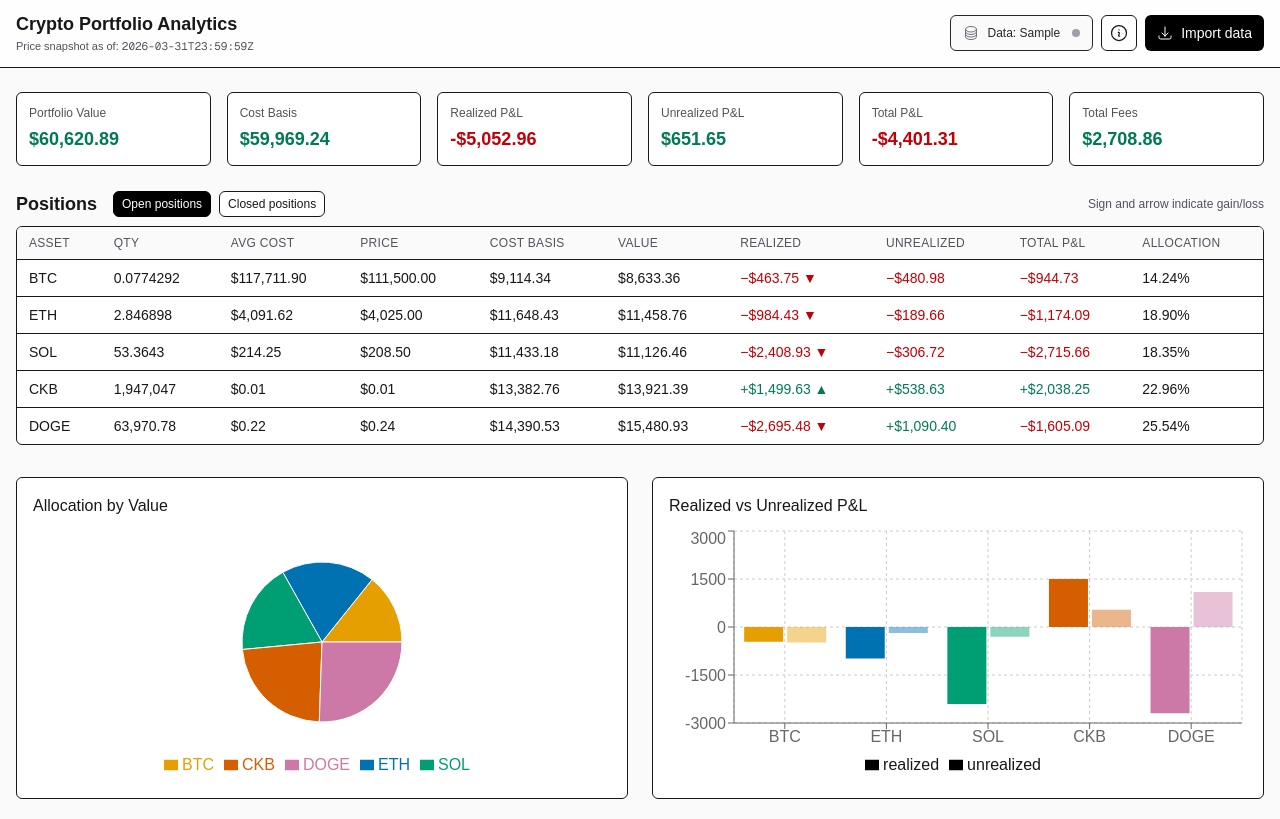
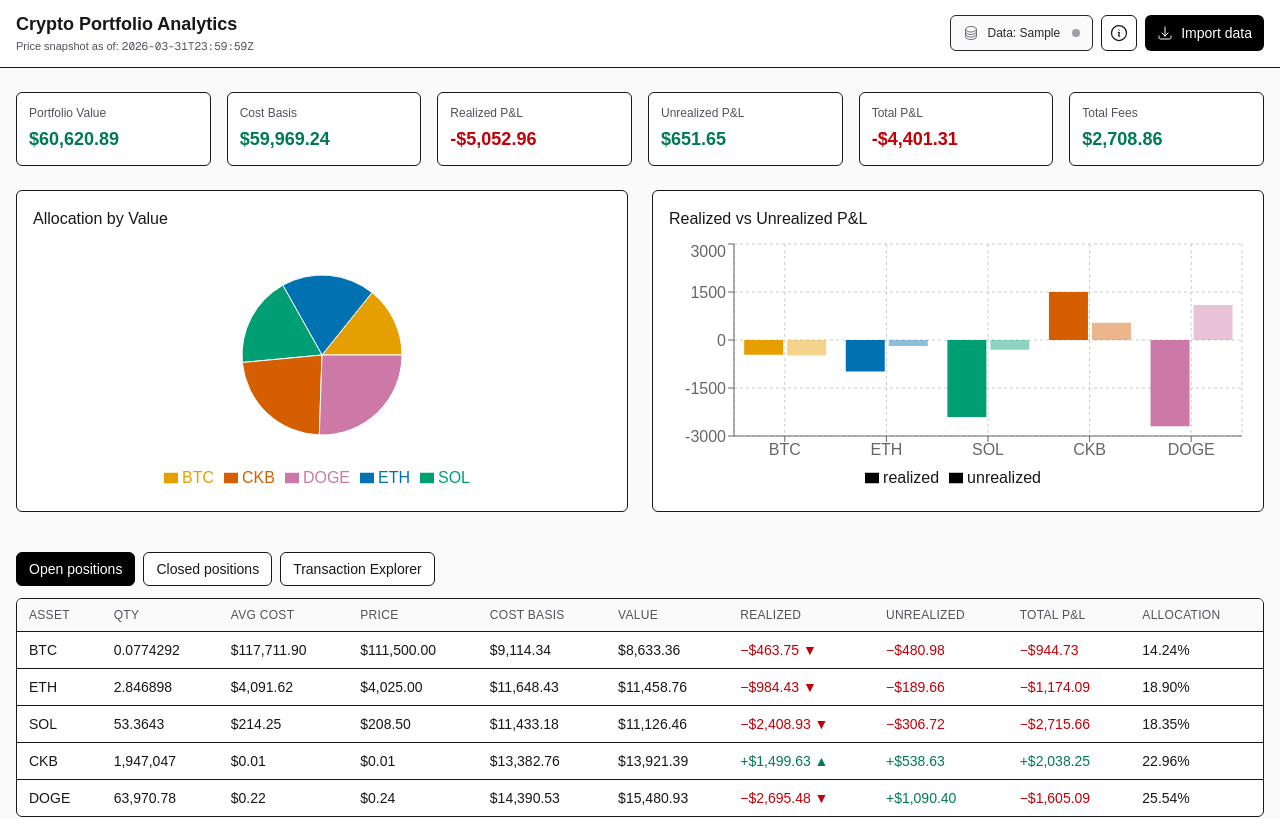
Before and after one commit to trungdoit/crypto-portfolio-analytics, a Next.js app: page / in a window 1280 px wide. Shown: the top 819 px of the page. Built offline with nearby package versions, Linux system fonts and the light colour scheme.

Commit message:
ui(tabs): place three-tab section below charts; label third tab 'Transaction Explorer'; restore full explorer content
Co-authored-by: Mason <jacksond2789@gmail.com>

```diff
--- a/src/app/page.tsx
+++ b/src/app/page.tsx
@@ -55,7 +55,7 @@ export default function Home() {
   });
   const [page, setPage] = useState(1);
   const pageSize = 20;
-  const [holdingsTab, setHoldingsTab] = useState<"open" | "closed">("open");
+  const [activeTab, setActiveTab] = useState<"open" | "closed" | "transactions">("open");
   const [selectedPositionId, setSelectedPositionId] = useState<string | null>(null);
 
   async function loadSample() {
@@ -374,29 +374,76 @@ export default function Home() {
               <Kpi title="Total Fees" value={formatCurrency(new Decimal(portfolio.totals.fees || "0"))} />
             </section>
 
-            {/* Positions (Holdings) */}
-            <section className="mb-8">
-              <div className="mb-2 flex items-center justify-between">
-                <div className="flex items-center gap-2">
-                  <h2 className="text-lg font-semibold">Positions</h2>
-                  <div className="ml-2 inline-flex items-center gap-2">
+            {/* Positions & Explorer tabs will render below charts */}
+
+            {/* Charts */}
+            <section className="grid grid-cols-1 gap-6 md:grid-cols-2 mb-10">
+              <div className="rounded-md border bg-white p-4">
+                <h3 className="mb-2 font-medium">Allocation by Value</h3>
+                <div className="h-64">
+                  <ResponsiveContainer width="100%" height="100%">
+                    <PieChart>
+                      <Pie data={allocationData} dataKey="value" nameKey="name" cx="50%" cy="50%" outerRadius={80}>
+                        {allocationData.map((entry) => (
+                          // Stable color per asset
+                          <Cell key={entry.name} fill={colorForAsset(entry.name)} />
+                        ))}
+                      </Pie>
+                      <Legend />
+                      <Tooltip />
+                    </PieChart>
+                  </ResponsiveContainer>
+                </div>
+              </div>
+              <div className="rounded-md border bg-white p-4">
+                <h3 className="mb-2 font-medium">Realized vs Unrealized P&L</h3>
+                <div className="h-64">
+                  <ResponsiveContainer width="100%" height="100%">
+                    <BarChart data={pnlByAsset}>
+                      <CartesianGrid strokeDasharray="3 3" />
+                      <XAxis dataKey="symbol" />
+                      <YAxis />
+                      <Tooltip />
+                      <Legend />
+                      <Bar dataKey="realized">
+                        {pnlByAsset.map((entry) => (
+                          <Cell key={`realized-${entry.symbol}`} fill={colorForAsset(entry.symbol)} />
+                        ))}
+                      </Bar>
+                      <Bar dataKey="unrealized">
+                        {pnlByAsset.map((entry) => (
+                          <Cell key={`unrealized-${entry.symbol}`} fill={withAlpha(colorForAsset(entry.symbol), 0.45)} />
+                        ))}
+                      </Bar>
+                    </BarChart>
+                  </ResponsiveContainer>
+                </div>
+              </div>
+            </section>
+
+            {/* Open positions | Closed positions | Transaction Explorer */}
+            <section className="mb-24">
+              <div className="mb-3 flex items-center gap-2">
                 <button
-                      className={`rounded-md border px-2 py-1 text-xs ${holdingsTab === "open" ? "bg-black text-white border-black" : "bg-white hover:bg-zinc-50"}`}
-                      onClick={() => setHoldingsTab("open")}
+                  className={`rounded-md border px-3 py-1.5 text-sm ${activeTab === "open" ? "bg-black text-white border-black" : "bg-white hover:bg-zinc-50"}`}
+                  onClick={() => setActiveTab("open")}
                 >
                   Open positions
                 </button>
                 <button
-                      className={`rounded-md border px-2 py-1 text-xs ${holdingsTab === "closed" ? "bg-black text-white border-black" : "bg-white hover:bg-zinc-50"}`}
-                      onClick={() => setHoldingsTab("closed")}
+                  className={`rounded-md border px-3 py-1.5 text-sm ${activeTab === "closed" ? "bg-black text-white border-black" : "bg-white hover:bg-zinc-50"}`}
+                  onClick={() => setActiveTab("closed")}
                 >
                   Closed positions
                 </button>
+                <button
+                  className={`rounded-md border px-3 py-1.5 text-sm ${activeTab === "transactions" ? "bg-black text-white border-black" : "bg-white hover:bg-zinc-50"}`}
+                  onClick={() => setActiveTab("transactions")}
+                >
+                  Transaction Explorer
+                </button>
               </div>
-                </div>
-                <span className="text-xs text-zinc-600">Sign and arrow indicate gain/loss</span>
-              </div>
-              {holdingsTab === "open" ? (
+              {activeTab === "open" && (
                 <div className="overflow-x-auto rounded-md border bg-white">
                   <table className="min-w-full text-sm">
                     <thead className="bg-zinc-50 text-left">
@@ -449,7 +496,8 @@ export default function Home() {
                     </tbody>
                   </table>
                 </div>
-              ) : (
+              )}
+              {activeTab === "closed" && (
                 <div className="overflow-x-auto rounded-md border bg-white">
                   <table className="min-w-full text-sm">
                     <thead className="bg-zinc-50 text-left">
@@ -500,54 +548,163 @@ export default function Home() {
                   </table>
                 </div>
               )}
-            </section>
-
-            {/* Charts */}
-            <section className="grid grid-cols-1 gap-6 md:grid-cols-2 mb-10">
-              <div className="rounded-md border bg-white p-4">
-                <h3 className="mb-2 font-medium">Allocation by Value</h3>
-                <div className="h-64">
-                  <ResponsiveContainer width="100%" height="100%">
-                    <PieChart>
-                      <Pie data={allocationData} dataKey="value" nameKey="name" cx="50%" cy="50%" outerRadius={80}>
-                        {allocationData.map((entry) => (
-                          // Stable color per asset
-                          <Cell key={entry.name} fill={colorForAsset(entry.name)} />
-                        ))}
-                      </Pie>
-                      <Legend />
-                      <Tooltip />
-                    </PieChart>
-                  </ResponsiveContainer>
+              {activeTab === "transactions" && (
+                <>
+                  <div className="mb-2 flex items-center justify-between">
+                    <h2 className="text-lg font-semibold">Transaction Explorer</h2>
+                    <div className="flex items-center gap-2 text-sm text-zinc-600">
+                      <AdjustmentsHorizontalIcon className="h-4 w-4" />
+                      Filters
                     </div>
                   </div>
-              <div className="rounded-md border bg-white p-4">
-                <h3 className="mb-2 font-medium">Realized vs Unrealized P&L</h3>
-                <div className="h-64">
-                  <ResponsiveContainer width="100%" height="100%">
-                    <BarChart data={pnlByAsset}>
-                      <CartesianGrid strokeDasharray="3 3" />
-                      <XAxis dataKey="symbol" />
-                      <YAxis />
-                      <Tooltip />
-                      <Legend />
-                      <Bar dataKey="realized">
-                        {pnlByAsset.map((entry) => (
-                          <Cell key={`realized-${entry.symbol}`} fill={colorForAsset(entry.symbol)} />
+                  <div className="mb-3 grid grid-cols-2 md:grid-cols-6 gap-2">
+                    <select
+                      className="rounded-md border px-2 py-1 text-sm"
+                      value={filters.symbol}
+                      onChange={(e) => {
+                        setFilters((f) => ({ ...f, symbol: e.target.value }));
+                        setPage(1);
+                      }}
+                    >
+                      <option value="ALL">All assets</option>
+                      {["BTC", "ETH", "SOL", "CKB", "DOGE"].map((s) => (
+                        <option key={s} value={s}>
+                          {s}
+                        </option>
                       ))}
-                      </Bar>
-                      <Bar dataKey="unrealized">
-                        {pnlByAsset.map((entry) => (
-                          <Cell key={`unrealized-${entry.symbol}`} fill={withAlpha(colorForAsset(entry.symbol), 0.45)} />
+                    </select>
+                    <select
+                      className="rounded-md border px-2 py-1 text-sm"
+                      value={filters.exchange}
+                      onChange={(e) => {
+                        setFilters((f) => ({ ...f, exchange: e.target.value }));
+                        setPage(1);
+                      }}
+                    >
+                      <option value="ALL">All exchanges</option>
+                      {["Binance", "Coinbase"].map((s) => (
+                        <option key={s} value={s}>
+                          {s}
+                        </option>
                       ))}
-                      </Bar>
-                    </BarChart>
-                  </ResponsiveContainer>
+                    </select>
+                    <select
+                      className="rounded-md border px-2 py-1 text-sm"
+                      value={filters.side}
+                      onChange={(e) => {
+                        setFilters((f) => ({ ...f, side: e.target.value }));
+                        setPage(1);
+                      }}
+                    >
+                      <option value="ALL">All sides</option>
+                      {["BUY", "SELL"].map((s) => (
+                        <option key={s} value={s}>
+                          {s}
+                        </option>
+                      ))}
+                    </select>
+                    <input
+                      type="date"
+                      className="rounded-md border px-2 py-1 text-sm"
+                      value={filters.from}
+                      onChange={(e) => {
+                        setFilters((f) => ({ ...f, from: e.target.value }));
+                        setPage(1);
+                      }}
+                    />
+                    <input
+                      type="date"
+                      className="rounded-md border px-2 py-1 text-sm"
+                      value={filters.to}
+                      onChange={(e) => {
+                        setFilters((f) => ({ ...f, to: e.target.value }));
+                        setPage(1);
+                      }}
+                    />
+                    <div className="flex items-center justify-end">
+                      <button
+                        className="rounded-md border px-2 py-1 text-sm"
+                        onClick={() => {
+                          setFilters({ symbol: "ALL", exchange: "ALL", side: "ALL", from: "", to: "" });
+                          setPage(1);
+                        }}
+                      >
+                        Clear
+                      </button>
                     </div>
                   </div>
+                  <div className="overflow-x-auto rounded-md border bg-white">
+                    <table className="min-w-full text-sm">
+                      <thead className="bg-zinc-50 text-left">
+                        <tr>
+                          <Th>ID</Th>
+                          <Th>Time</Th>
+                          <Th>Exchange</Th>
+                          <Th>Asset</Th>
+                          <Th>Side</Th>
+                          <Th>Qty</Th>
+                          <Th>Price</Th>
+                          <Th>Gross</Th>
+                          <Th>Fee</Th>
+                          <Th>Realized P&amp;L</Th>
+                          <Th>Avg cost after</Th>
+                          <Th>Qty after</Th>
+                        </tr>
+                      </thead>
+                      <tbody>
+                        {pageItems.map((t) => {
+                          const gross = t.quantity.mul(t.priceUsd);
+                          const h = historyMap.get(t.tradeId) || null;
+                          const realized = h ? new Decimal(h.realizedPnl) : new Decimal(0);
+                          const avgAfter = h ? new Decimal(h.avgCostAfter) : null;
+                          const qtyAfter = h ? new Decimal(h.qtyAfter) : null;
+                          return (
+                            <tr key={t.tradeId} className="border-t">
+                              <Td className="font-mono">{t.tradeId}</Td>
+                              <Td>{new Date(t.timestamp).toLocaleString()}</Td>
+                              <Td>{t.exchange}</Td>
+                              <Td>{t.symbol}</Td>
+                              <Td className={t.side === "BUY" ? "text-emerald-700" : "text-blue-700"}>{t.side}</Td>
+                              <Td>{formatQuantity(t.quantity)}</Td>
+                              <Td>{formatCurrency(t.priceUsd)}</Td>
+                              <Td>{formatCurrency(gross)}</Td>
+                              <Td>{formatCurrency(t.feeUsd)}</Td>
+                              <Td className={t.side === "SELL" && realized.isNegative() ? "text-red-700" : "text-emerald-700"}>
+                                {t.side === "SELL" ? formatCurrency(realized) : "—"}
+                              </Td>
+                              <Td>{avgAfter ? formatCurrency(avgAfter) : "—"}</Td>
+                              <Td>{qtyAfter ? formatQuantity(qtyAfter) : "—"}</Td>
+                            </tr>
+                          );
+                        })}
+                      </tbody>
+                    </table>
+                  </div>
+                  <div className="mt-3 flex items-center justify-between gap-3 flex-wrap">
+                    <span className="text-sm text-zinc-600">Page {page} of {totalPages} • {filteredTrades.length} transactions</span>
+                    <span className="text-sm text-zinc-700">
+                      Total (filtered): Gross {formatCurrency(totalsForFilter.gross)} • Fees {formatCurrency(totalsForFilter.fees)}
+                    </span>
+                    <div className="flex items-center gap-2">
+                      <button
+                        className="rounded-md border px-2 py-1 text-sm disabled:opacity-50"
+                        onClick={() => setPage((p) => Math.max(1, p - 1))}
+                        disabled={page === 1}
+                      >
+                        Prev
+                      </button>
+                      <button
+                        className="rounded-md border px-2 py-1 text-sm disabled:opacity-50"
+                        onClick={() => setPage((p) => Math.min(totalPages, p + 1))}
+                        disabled={page === totalPages}
+                      >
+                        Next
+                      </button>
+                    </div>
+                  </div>
+                </>
+              )}
             </section>
-
-            {/* end of tabbed section */}
           </>
         )}
       </main>
```
Lines whose indentation alone changed are shown as unchanged.
